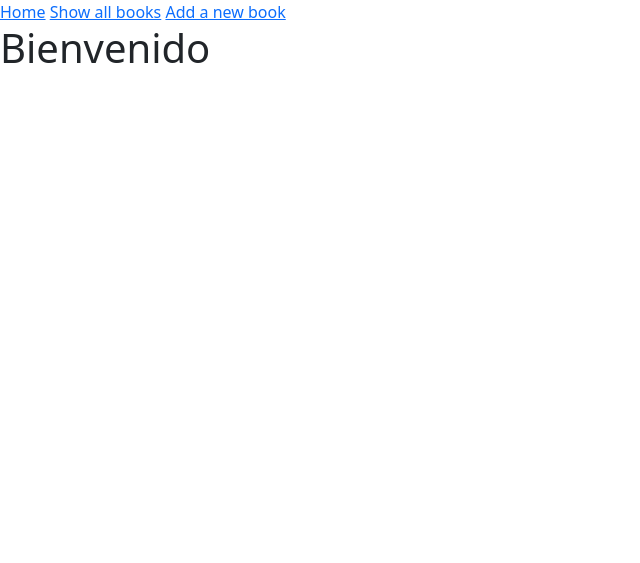
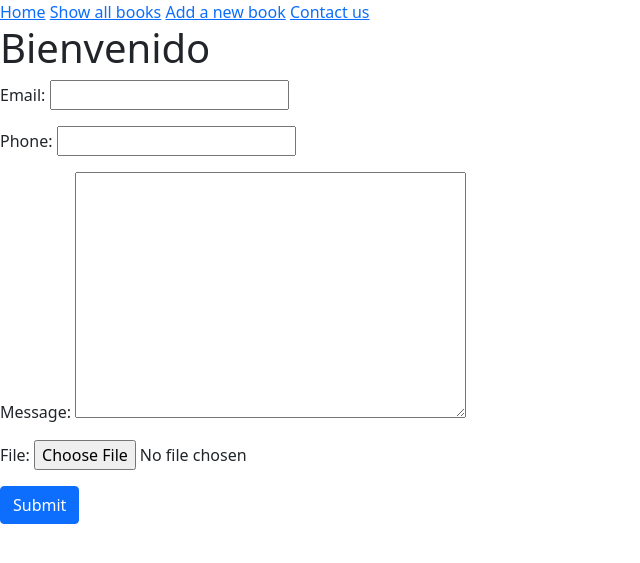
Before and after one commit to Ahuahuachi/django-library, a Django app: page / in a window 1280 px wide. Shown: the top 563 px of the page, without its empty margins (0-640 px from the left). Run offline with Django 3.2, Linux system fonts and the light colour scheme.

Commit message:
Add contact form

```diff
--- /dev/null
+++ b/core/forms.py
@@ -0,0 +1,27 @@
+from django import forms
+
+
+class ContactForm(forms.Form):
+    email = forms.EmailField(required=False)
+    phone = forms.CharField(required=False)
+    message = forms.CharField(required=False, widget=forms.Textarea)
+    file = forms.FileField(required=False)
+
+    def send_email(self):
+
+        # Instanciar modelo
+        # colocar datos en modelo
+        # guardar modelo
+
+        # logica para enviar nuestro correo
+
+        print("Se envio el correo")
+
+    def save_file(self):
+        # logica para guardar el archivo
+        print("Archivo guardado...")
+
+    def save_contact(self):
+        # logica para guardar el contacto
+
+        print("Contacto guardado...")
--- a/core/templates/core/index.html
+++ b/core/templates/core/index.html
@@ -2,6 +2,11 @@
 
 {% block main_content %}
 <h1>Bienvenido</h1>
+<form action="{% url 'core:contact-us' %}" method="post">
+{{form.as_p}}
+{% csrf_token %}
+<button class="btn btn-primary" type="submit">Submit</button>
+</form>
 {% endblock main_content %}
 
 {% block footer_content %}
--- a/core/templates/core/main.html
+++ b/core/templates/core/main.html
@@ -11,6 +11,7 @@
     <a href="{% url 'core:home' %}">Home</a>
     <a href="{% url 'books:list' %}">Show all books</a>
     <a href="{% url 'books:create' %}">Add a new book</a>
+    <a href="{% url 'core:contact-us' %}">Contact us</a>
 
 
     <main>
--- /dev/null
+++ b/core/templates/core/thank-you.html
@@ -0,0 +1,5 @@
+{% extends 'core/main.html' %}
+
+{% block main_content %}
+<h1>Thank you</h1>
+{% endblock main_content %}
--- a/core/urls.py
+++ b/core/urls.py
@@ -1,9 +1,11 @@
 from django.urls import path
-from .views import IndexTemplateView
+from .views import ContactFormView, IndexTemplateView, ThankYouTemplateView
 
 
 app_name = "core"
 
 urlpatterns = [
     path("", IndexTemplateView.as_view(), name="home"),
+    path("contact-us/", ContactFormView.as_view(), name="contact-us"),
+    path("thank-you/", ThankYouTemplateView.as_view(), name="thank-you"),
 ]
--- a/core/views.py
+++ b/core/views.py
@@ -1,10 +1,13 @@
+from django.http.response import Http404, HttpResponse
 from django.shortcuts import render
-from django.views.generic import TemplateView
+from django.views.generic import FormView, TemplateView
+from core.forms import ContactForm
 
 # Create your views here.
 class IndexTemplateView(TemplateView):
     template_name = "core/index.html"
     page_title = "Index"
+    form_class = ContactForm
 
     def get_context_data(self, **kwargs):
         # Llama al metodo get_context_data de la clase padre
@@ -12,6 +15,31 @@ class IndexTemplateView(TemplateView):
 
         # Añado atributos al contexto
         context["page_title"] = self.page_title
+        context["form"] = self.form_class
 
         # Retorno el contexto
         return context
+
+
+class ContactFormView(FormView):
+    template_name = "core/contact-us.html"
+    form_class = ContactForm
+    success_url = "/thank-you/"
+
+    def form_valid(self, form):
+
+        form.save_contact()
+
+        form.save_file()
+
+        form.send_email()
+
+        return super().form_valid(form)
+
+    def form_invalid(self, form):
+
+        return super().form_invalid(form)
+
+
+class ThankYouTemplateView(TemplateView):
+    template_name = "core/thank-you.html"
```
Also changed, not shown: books/forms.py (deleted, +0 -16 lines), core/templates/core/contact-us.html (added, +9 -0 lines).
